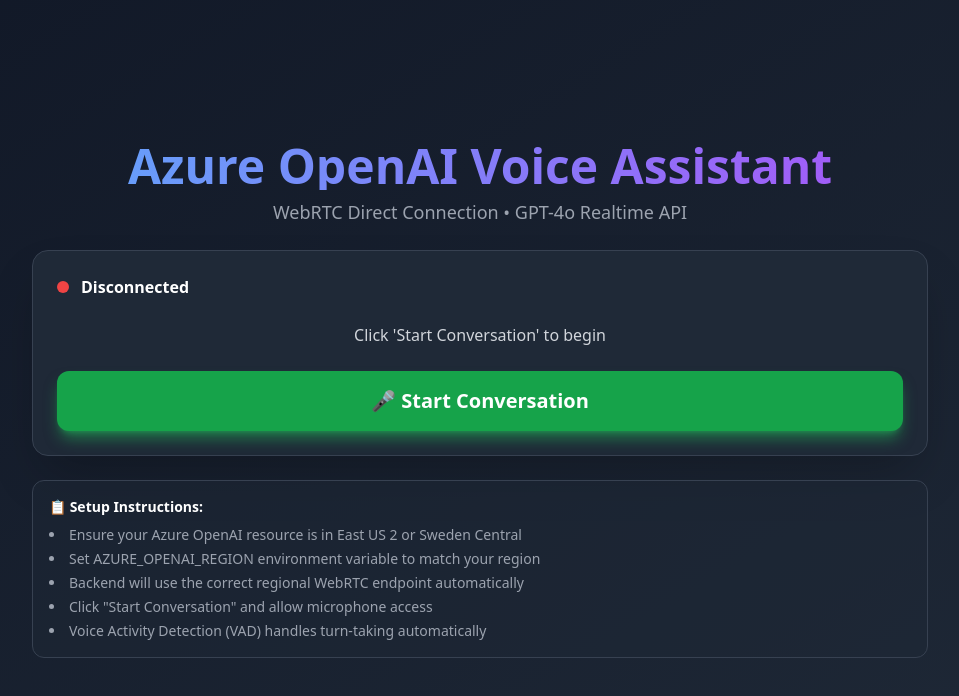
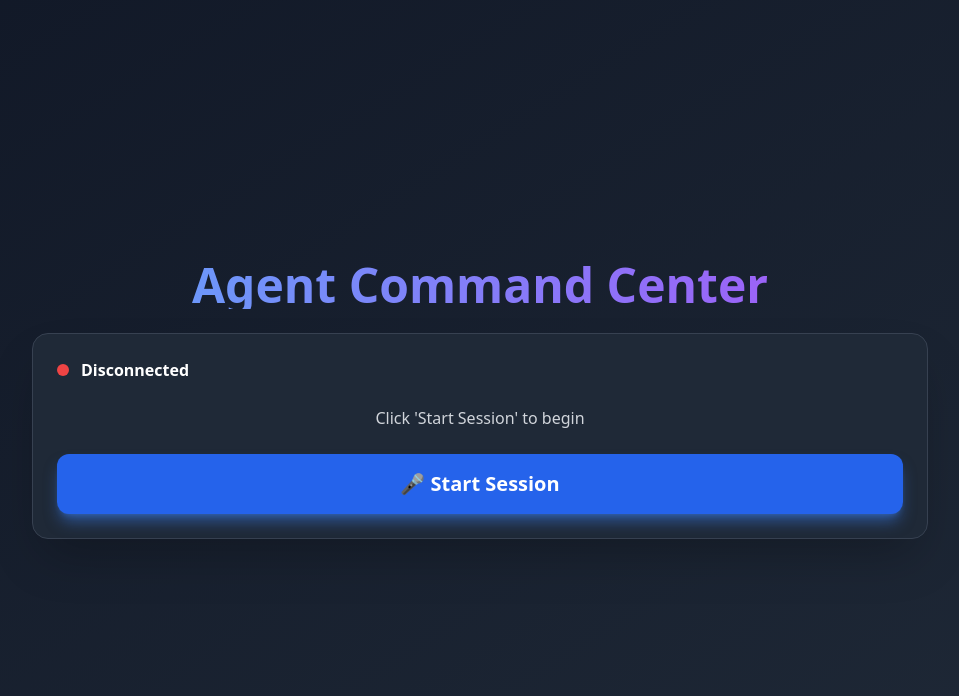
Before and after one commit to DanGiannone1/realtime-voice-chatbot, a Next.js app in the folder frontend/: page / in a window 1280 px wide. Shown: the top 696 px of the page, without its empty margins (160-1119 px from the left). Built offline with nearby package versions, Linux system fonts and the light colour scheme.

Commit message:
Update UI: Change title to Agent Command Center, update button text and colors, add message icons and alignment
Co-authored-by: DanGiannone1 <104079707+DanGiannone1@users.noreply.github.com>

```diff
--- a/frontend/app/page.tsx
+++ b/frontend/app/page.tsx
@@ -31,7 +31,7 @@ interface RealtimeEvent {
 
 export default function Home() {
   const [isConnected, setIsConnected] = useState(false);
-  const [status, setStatus] = useState("Click 'Start Conversation' to begin");
+  const [status, setStatus] = useState("Click 'Start Session' to begin");
   const [transcript, setTranscript] = useState<string[]>([]);
   const [isLoading, setIsLoading] = useState(false);
 
@@ -292,7 +292,7 @@ export default function Home() {
     setStatus("Disconnecting...");
     cleanup();
     setIsConnected(false);
-    setStatus("Disconnected. Click 'Start' to reconnect.");
+    setStatus("Disconnected. Click 'Start Session' to reconnect.");
   };
 
   return (
@@ -301,11 +301,8 @@ export default function Home() {
         {/* Header */}
         <div className="text-center space-y-2">
           <h1 className="text-5xl font-bold bg-gradient-to-r from-blue-400 to-purple-500 text-transparent bg-clip-text">
-            Azure OpenAI Voice Assistant
+            Agent Command Center
           </h1>
-          <p className="text-gray-400 text-lg">
-            WebRTC Direct Connection • GPT-4o Realtime API
-          </p>
         </div>
 
         {/* Hidden audio element */}
@@ -334,15 +331,15 @@ export default function Home() {
             disabled={isLoading}
             className={`w-full mt-4 px-8 py-4 rounded-xl text-xl font-semibold transition-all transform hover:scale-105 active:scale-95 disabled:opacity-50 disabled:cursor-not-allowed ${
               isConnected
-                ? "bg-red-600 hover:bg-red-700 shadow-lg shadow-red-500/50"
-                : "bg-green-600 hover:bg-green-700 shadow-lg shadow-green-500/50"
+                ? "bg-purple-600 hover:bg-purple-700 shadow-lg shadow-purple-500/50"
+                : "bg-blue-600 hover:bg-blue-700 shadow-lg shadow-blue-500/50"
             }`}
           >
             {isLoading
               ? "Connecting..."
               : isConnected
-              ? "🛑 Stop Conversation"
-              : "🎤 Start Conversation"}
+              ? "🛑 Stop Session"
+              : "🎤 Start Session"}
           </button>
         </div>
 
@@ -354,35 +351,41 @@ export default function Home() {
               Conversation Transcript
             </h2>
             <div className="space-y-3">
-              {transcript.map((message, index) => (
+              {transcript.map((message, index) => {
+                const isUser = message.startsWith("You:");
+                return (
                   <div
                     key={index}
-                  className={`p-3 rounded-lg ${
-                    message.startsWith("You:")
+                    className={`flex items-start gap-3 ${isUser ? '' : 'flex-row-reverse'}`}
+                  >
+                    {/* Icon */}
+                    <div className={`flex-shrink-0 w-8 h-8 rounded-full flex items-center justify-center ${
+                      isUser
+                        ? 'bg-blue-500/20 text-blue-400'
+                        : 'bg-purple-500/20 text-purple-400'
+                    }`}>
+                      {isUser ? '👤' : '🤖'}
+                    </div>
+
+                    {/* Message bubble */}
+                    <div
+                      className={`flex-1 p-3 rounded-lg ${
+                        isUser
                           ? "bg-blue-900/30 border-l-4 border-blue-500"
-                      : "bg-purple-900/30 border-l-4 border-purple-500"
+                          : "bg-purple-900/30 border-r-4 border-purple-500 text-right"
                       }`}
                     >
                       <p className="text-sm font-mono whitespace-pre-wrap">
                         {message}
                       </p>
                     </div>
-              ))}
+                  </div>
+                );
+              })}
             </div>
           </div>
         )}
 
-        {/* Instructions */}
-        <div className="bg-gray-800/50 rounded-xl p-4 text-sm text-gray-400 border border-gray-700">
-          <h3 className="font-semibold text-white mb-2">📋 Setup Instructions:</h3>
-          <ul className="list-disc list-inside space-y-1">
-            <li>Ensure your Azure OpenAI resource is in East US 2 or Sweden Central</li>
-            <li>Set AZURE_OPENAI_REGION environment variable to match your region</li>
-            <li>Backend will use the correct regional WebRTC endpoint automatically</li>
-            <li>Click "Start Conversation" and allow microphone access</li>
-            <li>Voice Activity Detection (VAD) handles turn-taking automatically</li>
-          </ul>
-        </div>
       </div>
     </main>
   );
```
Also changed, not shown: 1 other file (tests, documents, lock files or other folders). Lines whose indentation alone changed are shown as unchanged.
